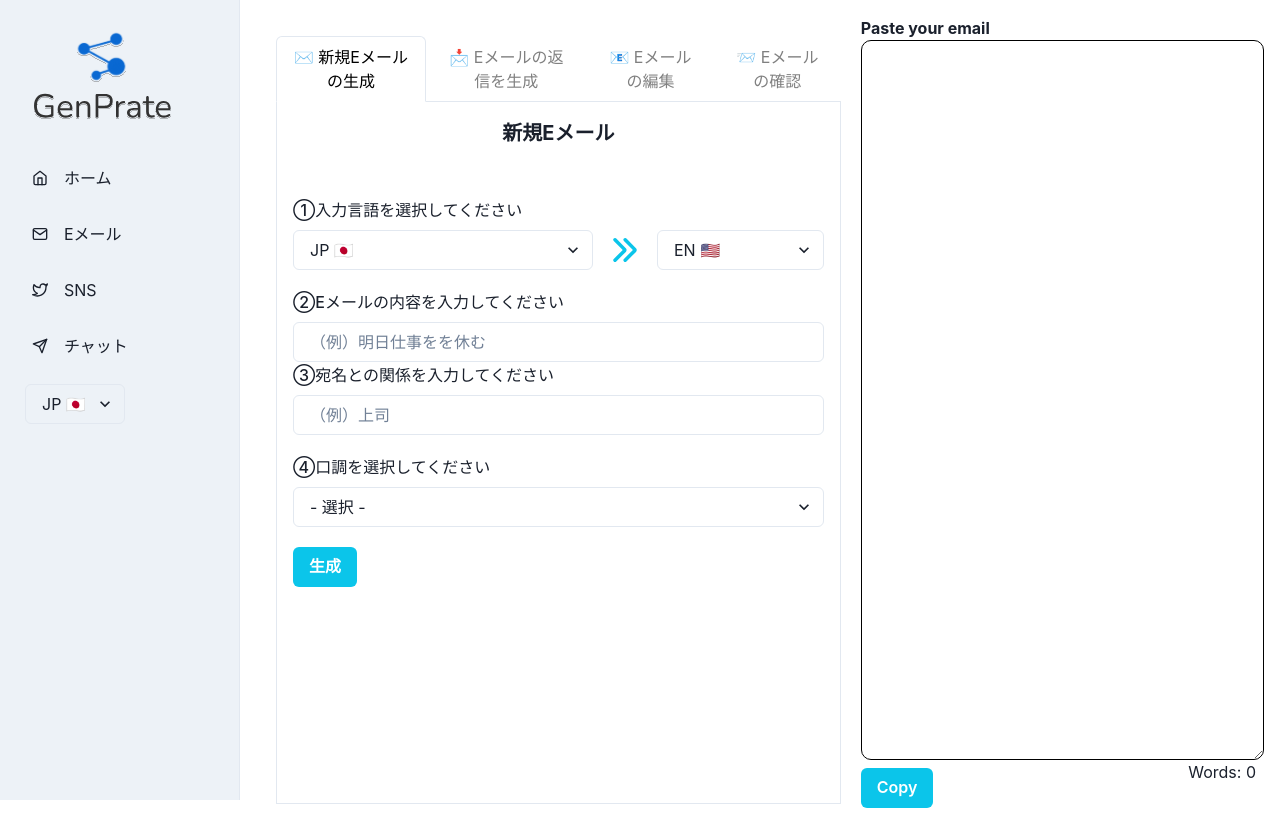
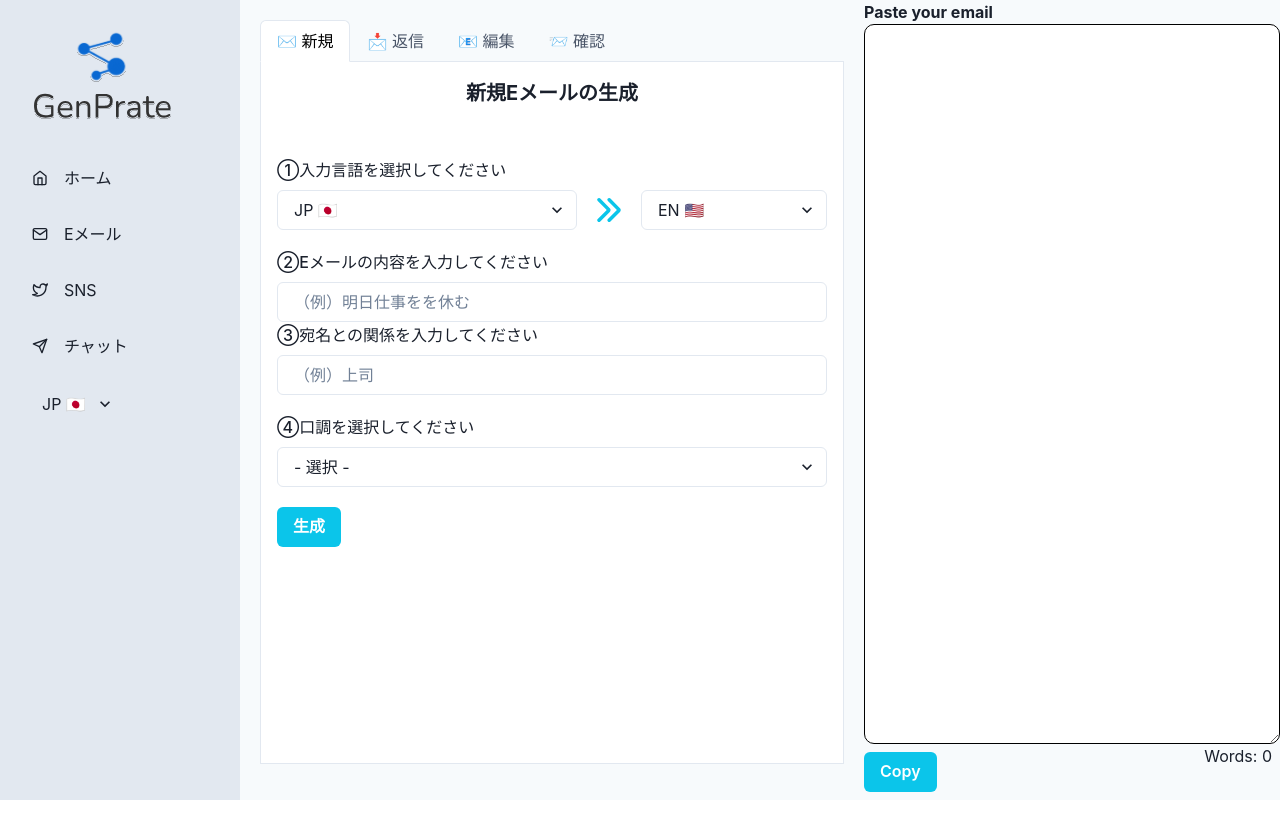
Before and after one commit to FrancisBrokering/GenMail, a React (Create React App) app in the folder gen-mail/: page /email in a window 1280 px wide. After the commit the page ends 800 px from the top, so only its background shows below. Built offline with nearby package versions, Linux system fonts and the light colour scheme.

Commit message:
added background color

```diff
--- a/gen-mail/src/components/EditArea.tsx
+++ b/gen-mail/src/components/EditArea.tsx
@@ -11,9 +11,10 @@ const EditArea = () => {
   const { onCopy, value, setValue, hasCopied } = useClipboard("");
 
   return (
-    <Box position={'sticky'}>
+    <Box position={'sticky'} >
       <Text fontWeight={'bold'} width={'100%'}>Paste your email</Text>
       <Textarea
+      bg='white'
         height={'90vh'}
         width={'100%'}
         border={'1px solid black'}
--- a/gen-mail/src/components/Email/NewEmail.tsx
+++ b/gen-mail/src/components/Email/NewEmail.tsx
@@ -38,17 +38,17 @@ const NewEmail = (props: NewEmailProps) => {
   }
 
   return (
-    <Box position={'relative'} >
+    <Box position={'relative'}>
       <form onSubmit={handleSubmit}>
         <FormControl >
           <FormLabel>②{t("email.newEmail.about")}</FormLabel>
-          <Input mb='px' type='text' name="description" value={emailDescription}
+          <Input bg='white' mb='px' type='text' name="description" value={emailDescription}
             onChange={(e) => setEmailDescription(e.target.value)} placeholder={t("email.newEmail.examples.about") as string} />
           <FormLabel>③{t("email.newEmail.who")}</FormLabel>
-          <Input mb='20px' type='text' name="receiver" value={receiver}
+          <Input bg='white' mb='20px' type='text' name="receiver" value={receiver}
             onChange={(e) => setReceiver(e.target.value)} placeholder={t("email.newEmail.examples.who") as string} />
           <FormLabel>④{t("email.newEmail.tone")}</FormLabel>
-          <Select placeholder={t("tone.button") as string} onChange={(e) => setTone(e.target.value)}>
+          <Select bg='white' placeholder={t("tone.button") as string} onChange={(e) => setTone(e.target.value)}>
             <option value={t("tone.friendly") as string}>😊 {t("tone.friendly")}</option>
             <option value={t("tone.formal") as string}>💼 {t("tone.formal")}</option>
             <option value={t("tone.angry") as string}>🤬 {t("tone.angry")}</option>
--- a/gen-mail/src/components/SideBar.tsx
+++ b/gen-mail/src/components/SideBar.tsx
@@ -16,7 +16,7 @@ export default function Sidebar({ children, setUserLanguage }: SidebarProps) {
     return (
         <Box minH="100vh" bg='white'>
             <SidebarContent
-                bg={useColorModeValue('gray.100', 'gray.900')}
+                bg={useColorModeValue('gray.200', 'gray.900')}
                 onClose={() => onClose}
                 display={{ base: 'none', md: 'block' }}
                 setUserLanguage={setUserLanguage}
@@ -35,7 +35,7 @@ export default function Sidebar({ children, setUserLanguage }: SidebarProps) {
             </Drawer>
             {/* mobilenav */}
             <MobileNav display={{ base: 'flex', md: 'none' }} onOpen={onOpen} />
-            <Box ml={{ base: 0, md: 60 }} p="4">
+            <Box ml={{ base: 0, md: 60 }} minH="100vh" bgGradient='linear(to-r, gray.50, gray.50)'>
                 {children}
             </Box>
         </Box>
--- a/gen-mail/src/i18n.ts
+++ b/gen-mail/src/i18n.ts
@@ -136,8 +136,8 @@ i18n
                 about: "（例）明日仕事をを休む",
                 who: "（例）上司",
               },
-              option: "新規Eメールの生成",
-              pageTitle: "新規Eメール",
+              option: "新規",
+              pageTitle: "新規Eメールの生成",
               button: "生成",
               about: "Eメールの内容を入力してください",
               who: "宛名との関係を入力してください",
@@ -147,8 +147,8 @@ i18n
               examples: {
                 what: "（例）火曜日の午後2時が好都合",
               },
-              option: "Eメールの返信を生成",
-              pageTitle: "返信の生成",
+              option: "返信",
+              pageTitle: "Eメールの返信を生成",
               button: "生成",
               paste: "送られてきたEメールを貼り付けてください（英語）",
               what: "（オプショナル）返信したい内容を入力してください",
@@ -158,14 +158,14 @@ i18n
               examples: {
                 how: "（例）送り先に明日忙しいと伝える",
               },
-              option: "Eメールの編集",
+              option: "編集",
               pageTitle: "Eメールの編集",
               button: "編集",
               paste: "編集したいEメールを貼り付けてください",
               how: "編集内容を入力してください",
             },
             reviewEmail: {
-              option: "Eメールの確認",
+              option: "確認",
               pageTitle: "Eメールの確認",
               button: "確認",
               paste: "確認したいEメールを貼り付けてください",
--- a/gen-mail/src/pages/ChatPage.tsx
+++ b/gen-mail/src/pages/ChatPage.tsx
@@ -36,12 +36,12 @@ const ChatPage = () => {
                         <option value='Reply'>💬 {t("chat.replyChat.option")}</option>
                     </Select> */}
                     <Tabs variant='enclosed'>
-                        <TabList>
-                            <Tab onClick={(e) => setGenerateOption('Reply')}>
-                                <Text color={generateOption === 'Reply' ? 'black' : 'grey'}>{t("chat.replyChat.option")}</Text>
+                        <TabList >
+                            <Tab bg={generateOption === 'Reply' ? 'white' : 'transparent'} onClick={(e) => setGenerateOption('Reply')}>
+                                <Text color={generateOption === 'Reply' ? 'black' : 'gray.600'}>{t("chat.replyChat.option")}</Text>
                             </Tab>
                         </TabList>
-                        <TabPanels>
+                        <TabPanels bg='white'>
                             <TabPanel border='1px solid' borderColor='#e2e8f0'>
                                 <LanguageInputOutput pageTitle={GenerateOptionTitle()} setLanguage={setLanguage} />
                                 <ReplyChat lang={language} />
--- a/gen-mail/src/pages/EmailPage.tsx
+++ b/gen-mail/src/pages/EmailPage.tsx
@@ -13,25 +13,25 @@ const EmailPage = () => {
     const [language, setLanguage] = useState("ja");
     const { t, i18n } = useTranslation()
     return (
-        <Grid templateColumns={'repeat(5, 1fr)'} >
+        <Grid templateColumns={'repeat(5, 1fr)'}>
             <GridItem colSpan={3}>
                 <Box margin='20px 20px 0px 20px' >
                     <Tabs variant='enclosed' >
-                        <TabList>
-                            <Tab onClick={(e) => setGenerateOption('New')}>
-                                <Text color={generateOption === 'New' ? 'black' : 'grey'}>✉️ {t("email.newEmail.option")}</Text>
+                        <TabList >
+                            <Tab bg={generateOption === 'New' ? 'white' : 'transparent'} onClick={(e) => setGenerateOption('New')}>
+                                <Text color={generateOption === 'New' ? 'black' : 'gray.600'}>✉️ {t("email.newEmail.option")}</Text>
                             </Tab>
-                            <Tab onClick={(e) => setGenerateOption('Reply')}>
-                                <Text color={generateOption === 'Reply' ? 'black' : 'grey'}>📩 {t("email.replyEmail.option")}</Text>
+                            <Tab bg={generateOption === 'Reply' ? 'white' : 'transparent'} onClick={(e) => setGenerateOption('Reply')}>
+                                <Text color={generateOption === 'Reply' ? 'black' : 'gray.600'}>📩 {t("email.replyEmail.option")}</Text>
                             </Tab>
-                            <Tab onClick={(e) => setGenerateOption('Edit')}>
-                                <Text color={generateOption === 'Edit' ? 'black' : 'grey'}>📧 {t("email.editEmail.option")}</Text>
+                            <Tab bg={generateOption === 'Edit' ? 'white' : 'transparent'} onClick={(e) => setGenerateOption('Edit')}>
+                                <Text color={generateOption === 'Edit' ? 'black' : 'gray.600'}>📧 {t("email.editEmail.option")}</Text>
                             </Tab>
-                            <Tab onClick={(e) => setGenerateOption('Review')}>
-                                <Text color={generateOption === 'Review' ? 'black' : 'grey'}>📨 {t("email.reviewEmail.option")}</Text>
+                            <Tab bg={generateOption === 'Review' ? 'white' : 'transparent'} onClick={(e) => setGenerateOption('Review')}>
+                                <Text color={generateOption === 'Review' ? 'black' : 'gray.600'}>📨 {t("email.reviewEmail.option")}</Text>
                             </Tab>
                         </TabList>
-                        <TabPanels>
+                        <TabPanels bg='white'>
                             <TabPanel border='1px solid' borderColor='#e2e8f0'>
                                 <LanguageInputOutput pageTitle={t("email.newEmail.pageTitle") as string} setLanguage={setLanguage} />
                                 <NewEmail lang={language} />
--- a/gen-mail/src/pages/SnsPage.tsx
+++ b/gen-mail/src/pages/SnsPage.tsx
@@ -27,14 +27,14 @@ const SnsPage = () => {
                 <Box margin='20px 20px 0px 20px'>
                     <Tabs variant='enclosed'>
                         <TabList>
-                            <Tab onClick={(e) => setGenerateOption('New')}>
-                                <Text color={generateOption === 'New' ? 'black' : 'grey'}>{t("sns.newSns.option")}</Text>
+                            <Tab bg={generateOption === 'New' ? 'white' : 'transparent'} onClick={(e) => setGenerateOption('New')}>
+                                <Text color={generateOption === 'New' ? 'black' : 'gray.600'}>{t("sns.newSns.option")}</Text>
                             </Tab>
                             {/* <Tab onClick={(e) => setGenerateOption('Review')}>
                                 <Text color={generateOption === 'Review' ? 'black' : 'grey'}>📝 {t("sns.reviewSns.option")}</Text>
                             </Tab> */}
                         </TabList>
-                        <TabPanels>
+                        <TabPanels bg='white'>
                             <TabPanel border='1px solid' borderColor='#e2e8f0'>
                                 <LanguageInputOutput pageTitle={GenerateOptionTitle()} setLanguage={setLanguage} />
                                 <NewSns lang={language} />
```
